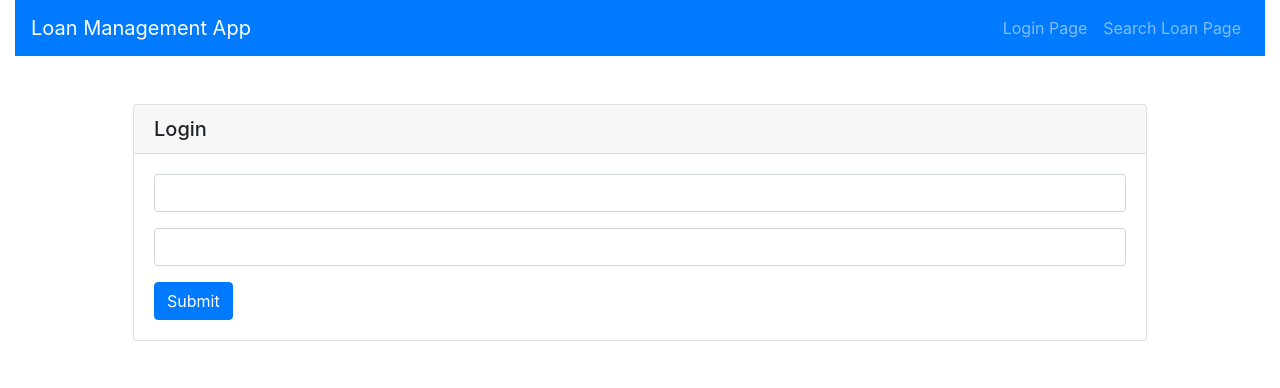
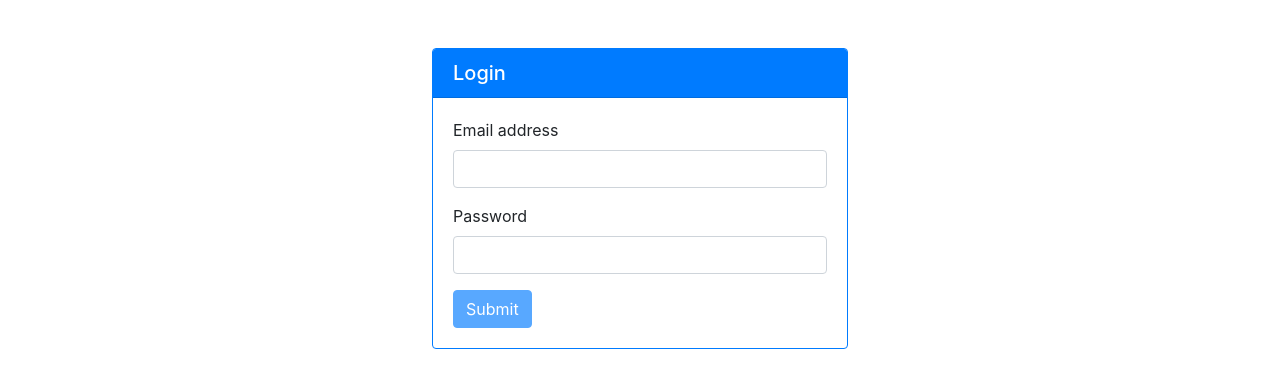
Before and after one commit to hemanthkr/loan-management-react, a React (Create React App) app: page / in a window 1280 px wide. Shown: the top 388 px of the page. Built offline with nearby package versions, Linux system fonts and the light colour scheme.

Commit message:
completed login test case and loan search page

```diff
--- a/src/components/Header/Header.js
+++ b/src/components/Header/Header.js
@@ -1,20 +1,13 @@
 import React from 'react';
-import { Container, Row, Navbar, Nav, Col } from 'react-bootstrap';
+import { Navbar, Nav } from 'react-bootstrap';
 
 const Header = () => (
-    <Container fluid>
-        <Row>
-            <Col>
     <Navbar bg="primary" variant="dark">
         <Navbar.Brand href="/">Loan Management App</Navbar.Brand>
         <Nav className="ml-auto">
-                        <Nav.Link href="/">Login Page</Nav.Link>
+            <Nav.Link href="/" >Logout</Nav.Link>
             <Nav.Link href="/search">Search Loan Page</Nav.Link>
         </Nav>
     </Navbar>
-            </Col>
-        </Row>
-    </Container >
 );
-
 export default Header;
--- a/src/components/LoginForm/LoginForm.js
+++ b/src/components/LoginForm/LoginForm.js
@@ -1,57 +1,59 @@
-import React, { useState, useEffect } from 'react';
+import React, { useState, useEffect, useRef } from 'react';
 import { Card, Button, Container, Row, Col, Form } from 'react-bootstrap';
 
 const LoginForm = () => {
     const [email, setEmail] = useState('')
     const [password, setPassword] = useState('')
     const [errors, setErrors] = useState([])
+    const [isFormValid, setIsFormValid] = useState(false)
+    const isMounted = useRef(false)
 
     useEffect(() => {
+        if (isMounted.current) {
             let errorsArray = [];
             if (!email) {
                 errorsArray.emailAddress = "Email Address is required"
             }
-        else if (!/^([A-Za-z0-9_\-\.])+\@([A-Za-z0-9_\-\.])+\.([A-Za-z]{2,4})$/.test(email)) {
+            else if (!/^([A-Za-z0-9_\-.])+@([A-Za-z0-9_\-.])+\.([A-Za-z]{2,4})$/.test(email)) {
                 errorsArray.emailAddress = "Invalid email address"
             }
             if (password.length < 8) {
                 errorsArray.password = "Passwords must be at least 8 characters long"
             }
-        console.log(errorsArray)
-        setErrors({
-            errors: {
-                ...errorsArray
+            setErrors(errorsArray);
+            if (errorsArray.emailAddress === undefined && errorsArray.password === undefined)
+                setIsFormValid(true)
+            else
+                setIsFormValid(false)
+        } else {
+            isMounted.current = true
         }
-        });
-        console.log(errors)
     }, [email, password])
-
-
 
     const handleSubmit = (e) => {
         e.preventDefault();
         console.log(email, password)
     };
 
-    //  email /^[a-zA-Z0-9.!#$%&'*+/=?^_`{|}~-]+@[a-zA-Z0-9-]+(?:\.[a-zA-Z0-9-]+)*$/
-
     return (
-        <Container className="mt-5">
+        <Container>
             <Row>
-                <Col>
-                    <Card className="mx-5">
-                        <Card.Header as="h5">Login</Card.Header>
+                <Col className="d-flex justify-content-center mt-5">
+                    <Card border="primary" style={{ width: '26rem' }}>
+                        <Card.Header className="bg-primary text-white" as="h5">Login</Card.Header>
                         <Card.Body>
                             <Form onSubmit={handleSubmit}>
+                                <Form.Label>Email address</Form.Label>
                                 <Form.Group>
-                                    <Form.Control name="emailId" type="email" value={email} onChange={(e) => setEmail(e.target.value)} />
+                                    <Form.Control name="emailId" type="email" value={email} onChange={(e) => setEmail(e.target.value)} required />
                                     {errors && <p>{errors.emailAddress}</p>}
                                 </Form.Group>
                                 <Form.Group>
-                                    <Form.Control name="password" type="password" value={password} onChange={(e) => setPassword(e.target.value)} />
+                                    <Form.Label>Password</Form.Label>
+                                    <Form.Control name="password" type="password" value={password} onChange={(e) => setPassword(e.target.value)} required />
                                     {errors && errors.password}
                                 </Form.Group>
-                                <Button variant="primary" type="submit" >Submit</Button>
+                                <Button variant="primary" type="submit" disabled={!isFormValid}>Submit</Button>
                             </Form>
                         </Card.Body>
                     </Card>
--- a/src/components/Search/LoanSearch.js
+++ b/src/components/Search/LoanSearch.js
@@ -1,50 +1,71 @@
-// import React from 'react';
-// import { useForm } from "react-hook-form";
-// import { Form, Button, Container, Row, Card, Col, Table } from 'react-bootstrap';
+import React, { useState } from 'react';
+import { Form, Button, Container, Row, Card, Col, Table } from 'react-bootstrap';
+import Header from '../Header/Header';
 
-// const LoanSearch = () => {
-//     const { register, handleSubmit } = useForm();
+const LoanSearch = () => {
+    const [state, setState] = useState({
+        fullName: '',
+        loanNumber: '',
+        loanAmount: ''
+    })
 
-//     const onSubmit = (data) => console.log(data);
+    const handleChange = (e) => {
+        setState({
+            ...state,
+            [e.target.name]: e.target.value
+        })
+    }
 
-//     return (
-//         <Container className="mt-5">
-//             <Row>
-//                 <Card>
-//                     <Card.Header>
-//                         <Form inline onSubmit={handleSubmit(onSubmit)}>
-//                             <Form.Row className="align-items-center">
-//                                 <Form.Group>
-//                                     <Col xs="auto">
-//                                         <Form.Control name="fullName" placeholder="Borrower Full Name" type="text" ref={register} />
-//                                     </Col>
-//                                     <Col xs="auto">
-//                                         <Form.Control name="loanNumber" placeholder="Loan Number" type="number" ref={register} />
-//                                     </Col>
-//                                     <Col xs="auto">
-//                                         <Form.Control name="loanAmount" placeholder="Loan Amount" type="number" ref={register} />
-//                                     </Col>
-//                                 </Form.Group>
-//                                 <Button variant="outline-primary" type="submit">Search</Button>
-//                             </Form.Row>
-//                         </Form>
-//                     </Card.Header>
-//                     <Card.Body>
-//                         <Table striped bordered hover>
-//                             <thead>
-//                                 <tr>
-//                                     <th>Id</th>
-//                                     <th>Borrower Name</th>
-//                                     <th>Loan Number</th>
-//                                     <th>Loan Amount</th>
-//                                 </tr>
-//                             </thead>
-//                         </Table>
-//                     </Card.Body>
-//                 </Card>
-//             </Row>
-//         </Container>
-//     );
-// }
+    const handleSubmit = (e) => {
+        e.preventDefault();
+        console.log(state);
 
-// export default LoanSearch;
+    };
+
+    return (
+        <>
+            <Header />
+            <Container>
+                <Row>
+                    <Col className="d-flex justify-content-center mt-5">
+                        <Card>
+                            <Card.Header>
+                                <Form inline onSubmit={handleSubmit}>
+                                    <Form.Row className="align-items-center">
+                                        <Form.Group>
+                                            <Col xs="auto">
+                                                <Form.Control name="fullName" placeholder="Borrower Full Name" type="text" value={state.fullName} onChange={handleChange} />
+                                            </Col>
+                                            <Col xs="auto">
+                                                <Form.Control name="loanNumber" placeholder="Loan Number" type="number" min="0" value={state.loanNumber} onChange={handleChange} />
+                                            </Col>
+                                            <Col xs="auto">
+                                                <Form.Control name="loanAmount" placeholder="Loan Amount" type="number" min="0" value={state.loanAmount} onChange={handleChange} />
+                                            </Col>
+                                        </Form.Group>
+                                        <Button variant="outline-primary" type="submit">Search</Button>
+                                    </Form.Row>
+                                </Form>
+                            </Card.Header>
+                            <Card.Body>
+                                <Table striped bordered hover>
+                                    <thead>
+                                        <tr>
+                                            <th>Id</th>
+                                            <th>Borrower Name</th>
+                                            <th>Loan Number</th>
+                                            <th>Loan Amount</th>
+                                        </tr>
+                                    </thead>
+                                </Table>
+                            </Card.Body>
+                        </Card>
+                    </Col>
+                </Row>
+            </Container>
+        </>
+
+    );
+}
+
+export default LoanSearch;
--- a/src/routers/AppRouter.js
+++ b/src/routers/AppRouter.js
@@ -1,15 +1,13 @@
 import React from 'react';
 import { BrowserRouter, Route, Switch } from 'react-router-dom';
 import LoginForm from '../components/LoginForm/LoginForm';
-// import LoanSearch from '../components/Search/LoanSearch';
-import Header from '../components/Header/Header';
+import LoanSearch from '../components/Search/LoanSearch';
 
 const AppRouter = () => (
     <BrowserRouter>
-        <Header />
         <Switch>
             <Route path="/" component={LoginForm} exact={true} />
-            {/* <Route path="/search" component={LoanSearch} /> */}
+            <Route path="/search" component={LoanSearch} />
         </Switch>
     </BrowserRouter >
 );
```
Also changed, not shown: 1 other file (tests, documents, lock files or other folders). Lines whose indentation alone changed are shown as unchanged.
